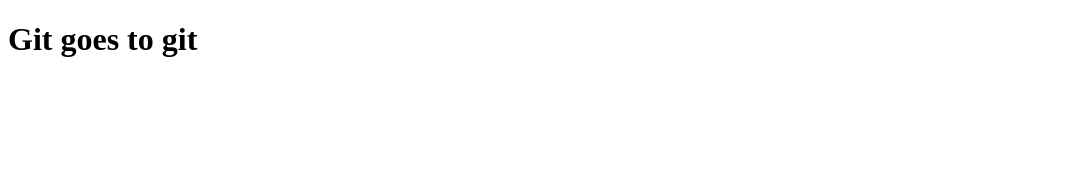
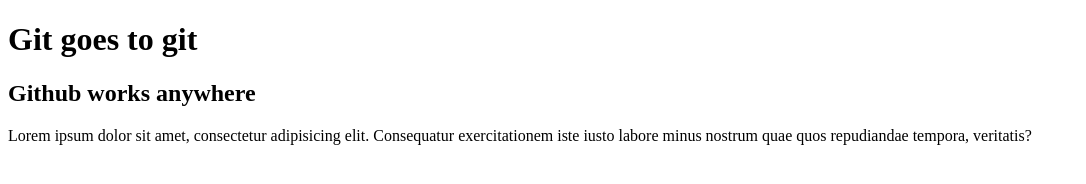
Before and after one commit to MariusCodeAcademy/TeamWorkTest, a plain HTML site: page index.html in a window 1280 px wide. Shown: the whole page, without its empty margins (0-1086 px from the left). Drawn offline with Linux system fonts and the light colour scheme.

Commit message:
article added

```diff
--- a/index.html
+++ b/index.html
@@ -7,5 +7,11 @@
 <body>
 <h1>Git goes to git</h1>
 
+<article>
+    <h2>Github works anywhere</h2>
+    <p>Lorem ipsum dolor sit amet, consectetur adipisicing elit. Consequatur exercitationem iste iusto labore minus
+        nostrum quae quos repudiandae tempora, veritatis?</p>
+</article>
+
 </body>
 </html>
```
